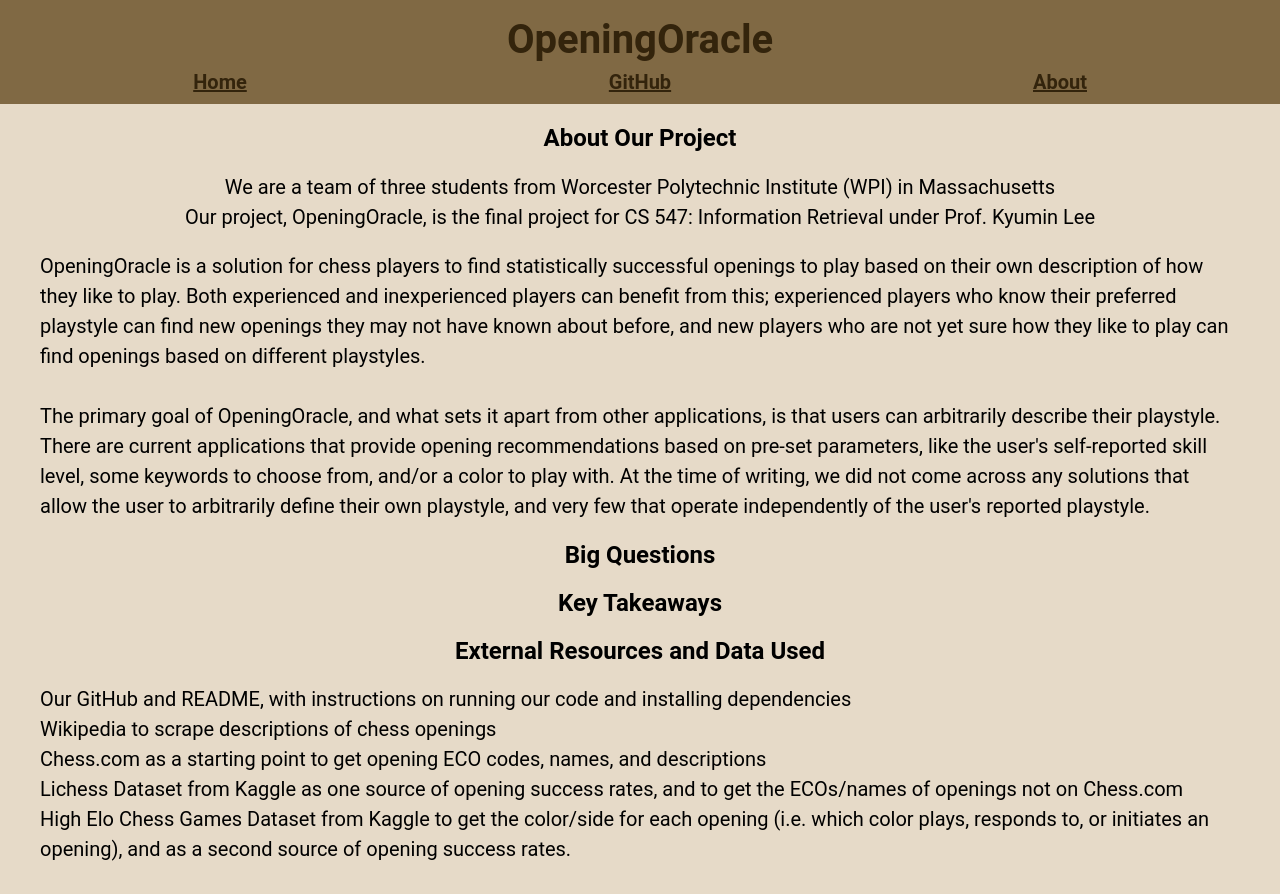
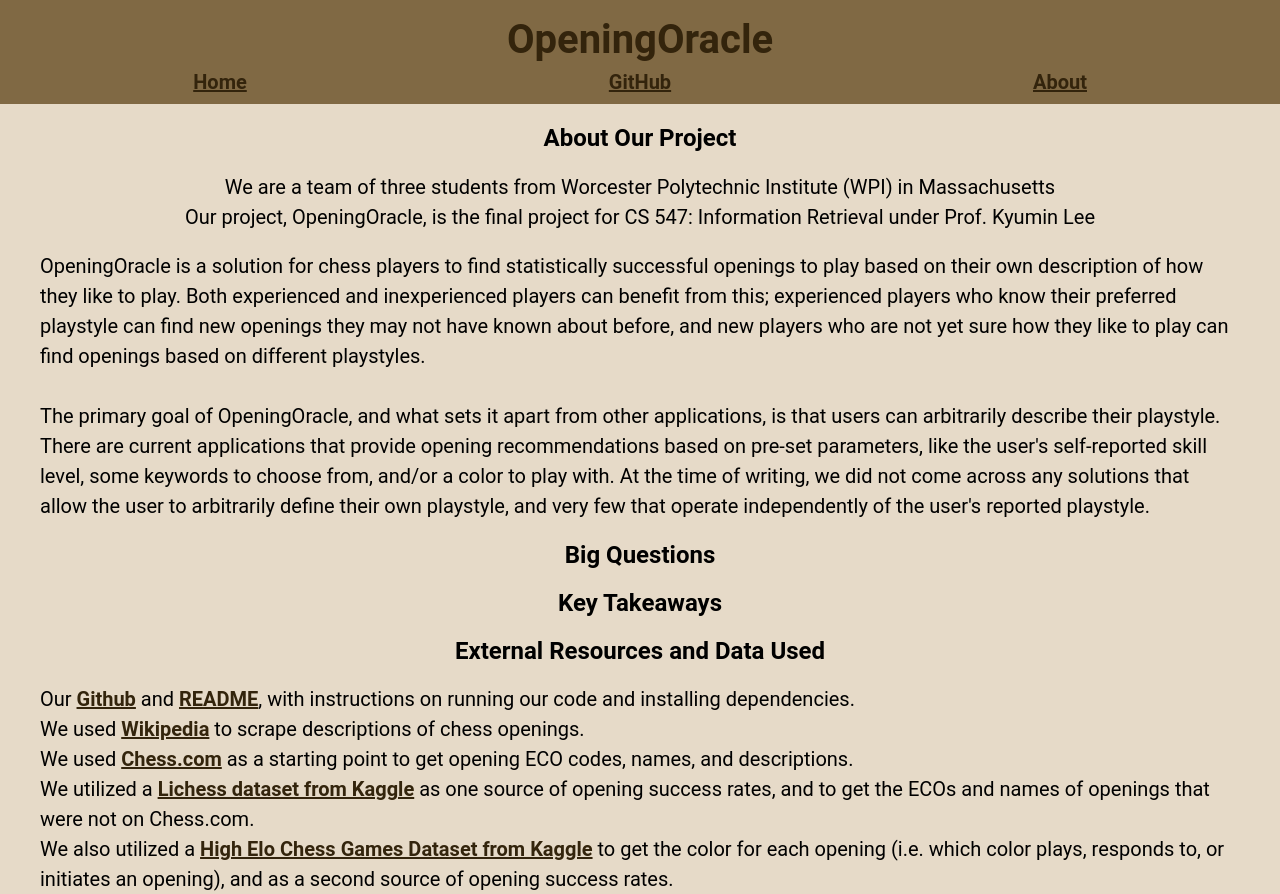
Before and after one commit to jjheals/OpeningOracle, a React (Create React App) app in the folder openingoracle/: page /OpeningOracle/about in a window 1280 px wide. Before the commit the page ends 864 px from the top, so only its background shows below. Built offline with nearby package versions, Linux system fonts and the light colour scheme.

Commit message:
External Sources

```diff
--- a/openingoracle/src/About/About.js
+++ b/openingoracle/src/About/About.js
@@ -20,11 +20,12 @@ function About() {
                 <h2>Key Takeaways</h2>
 
                 <h2>External Resources and Data Used</h2>
-                <p>Our GitHub and README, with instructions on running our code and installing dependencies</p>
-                <p>Wikipedia to scrape descriptions of chess openings</p>
-                <p>Chess.com as a starting point to get opening ECO codes, names, and descriptions</p>
-                <p>Lichess Dataset from Kaggle as one source of opening success rates, and to get the ECOs/names of openings not on Chess.com</p>
-                <p>High Elo Chess Games Dataset from Kaggle to get the color/side for each opening (i.e. which color plays, responds to, or initiates an opening), and as a second source of opening success rates.</p>
+                <p>Our <a className="link" href="https://github.com/jjheals/OpeningOracle/">Github</a> and <a className="link" href="https://github.com/jjheals/OpeningOracle/blob/main/README.md">README</a>, with instructions on running our code and installing dependencies.</p>
+                <p> We used <a className="link" href="https://www.wikipedia.org/">Wikipedia</a> to scrape descriptions of chess openings.</p>
+
+                <p>We used <a className="link" href="https://www.chess.com/home">Chess.com</a> as a starting point to get opening ECO codes, names, and descriptions.</p>
+                <p>We utilized a <a className="link" href="https://www.kaggle.com/datasets/datasnaek/chess">Lichess dataset from Kaggle</a> as one source of opening success rates, and to get the ECOs and names of openings that were not on Chess.com.</p>
+                <p>We also utilized a <a className="link" href="https://www.kaggle.com/datasets/arashnic/chess-opening-dataset">High Elo Chess Games Dataset from Kaggle</a> to get the color for each opening (i.e. which color plays, responds to, or initiates an opening), and as a second source of opening success rates.</p>
 
 
             </body>
--- a/openingoracle/src/App.js
+++ b/openingoracle/src/App.js
@@ -1,7 +1,6 @@
 import React from 'react';
 import ReactDOM from "react-dom/client";
 import { BrowserRouter, Routes, Route } from "react-router-dom";
-
 import Header from './Header/Header'
 import HomePage from './HomePage/HomePage';
 import About from './About/About'
@@ -9,6 +8,7 @@ import NoPage from './NoPage/NoPage'
 
 function App() {
   return (
+    //Using Routes to keep track of our pages. Everything gets routed through App.js. This also allows the header to be easily transferred between pages.
     <BrowserRouter basename="/OpeningOracle">
       <Routes>
         <Route path="/" element={<Header />}>
--- a/openingoracle/src/HomePage/HomePage.js
+++ b/openingoracle/src/HomePage/HomePage.js
@@ -1,17 +1,13 @@
 import "./HomePage.css"
 import React from 'react';
 import axios from 'axios';
-
 import TextField from '@mui/material/TextField';
 import Button from '@mui/material/Button';
 import { createTheme, ThemeProvider } from '@mui/material/styles';
-
 import InputLabel from '@mui/material/InputLabel';
 import Select from '@mui/material/Select';
 import MenuItem from '@mui/material/MenuItem';
 
-
-//const baseURL = "http://localhost:8080";
 const baseURL = "https://openingoracle.justinhealey.repl.co";
 
 function HomePage() {
```
Also changed, not shown: openingoracle/src/chessBoard.png (deleted).
